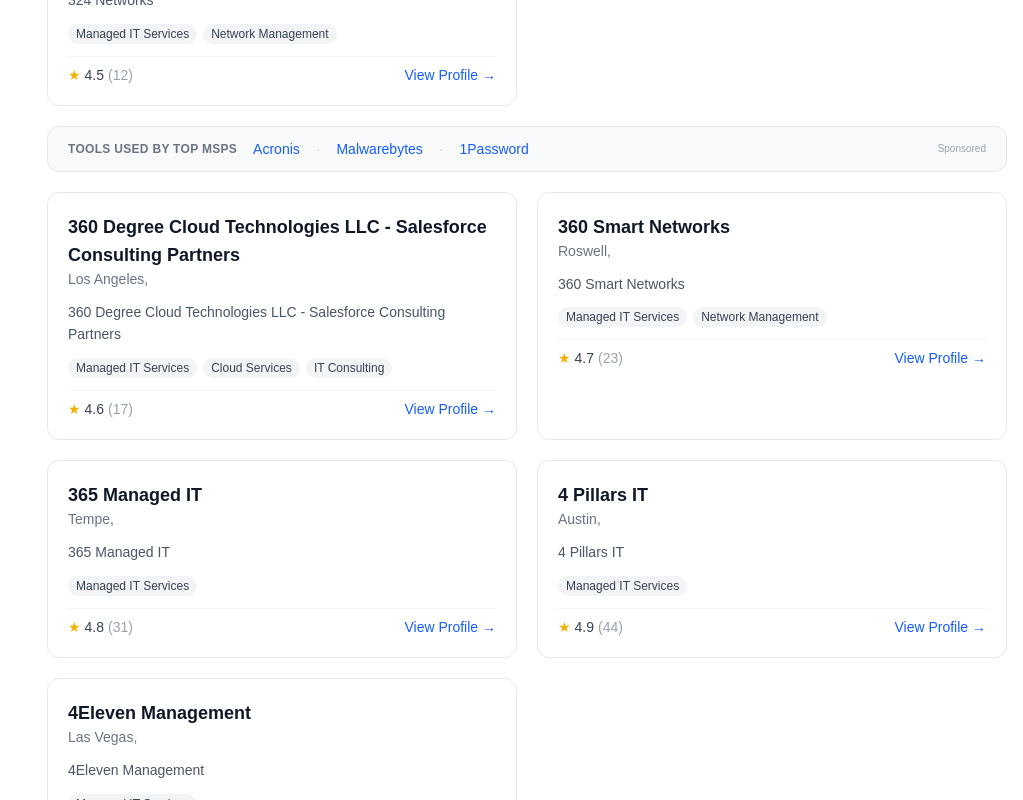
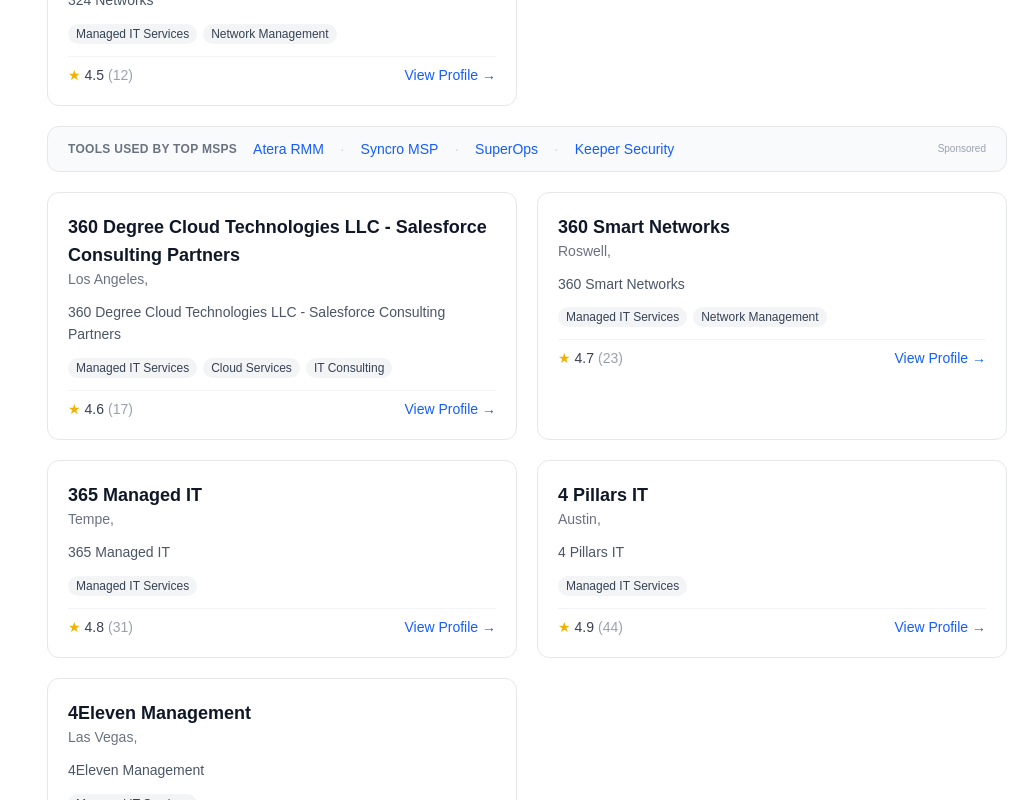
Before and after one commit to cornbluth/mspdirectory, a Next.js app: page /directory in a window 1280 px wide. Shown: the part 1480-2280 px from the top of the page, without its empty margins (257-1280 px from the left). Built offline with nearby package versions, Linux system fonts and the light colour scheme.

Commit message:
update AffiliateCTA: swap in new vendors, remove rejected ones

```diff
--- a/app/page.tsx
+++ b/app/page.tsx
@@ -1,6 +1,7 @@
 import Link from "next/link";
 import { msps, SPECIALTIES } from "@/lib/mock-data";
 import MSPCard from "@/components/MSPCard";
+import AffiliateCTA from "@/components/AffiliateCTA";
 
 export default function HomePage() {
   const featured = msps.filter((m) => m.featured);
@@ -87,6 +88,11 @@
         </div>
       </section>
 
+      {/* Recommended Tools */}
+      <section className="max-w-7xl mx-auto px-4 py-14">
+        <AffiliateCTA />
+      </section>
+
       {/* CTA */}
       <section className="max-w-7xl mx-auto px-4 py-16 text-center">
         <h2 className="text-3xl font-bold text-gray-900 mb-3">Ready to find your MSP?</h2>
--- a/components/AffiliateCTA.tsx
+++ b/components/AffiliateCTA.tsx
@@ -1,174 +1,103 @@
 // Affiliate CTA components — Variant A (sidebar), B (banner), C (grid)
+// To update vendors: edit the VENDORS array only. Set active: false to hide.
 
-// ── Variant A ─────────────────────────────────────────────────────────────────
-// Sidebar widget for /msp/[slug] right column
+interface Vendor {
+  id: string;
+  name: string;
+  description: string;
+  cta: string;
+  href: string;
+  active: boolean;
+}
+
+const VENDORS: Vendor[] = [
+  { id: "acronis", name: "Acronis Cyber Protect", description: "Unified backup & advanced cybersecurity in one platform.", cta: "Try Free", href: "#acronis", active: false },
+  { id: "atera", name: "Atera RMM", description: "All-in-one RMM + PSA. Per-technician pricing, unlimited endpoints.", cta: "Try Free 30 Days", href: "https://www.atera.com/partners/", active: true },
+  { id: "syncro", name: "Syncro MSP", description: "RMM, PSA, and billing in one platform built for MSPs.", cta: "Start Free Trial", href: "https://syncromsp.com/", active: true },
+  { id: "superops", name: "SuperOps", description: "AI-native PSA + RMM built for growth-stage MSPs.", cta: "Book a Demo", href: "https://superops.com/", active: true },
+  { id: "keeper", name: "Keeper Security", description: "Zero-knowledge password management and privileged access for MSPs.", cta: "Get Business Trial", href: "https://www.keepersecurity.com/partners/", active: true },
+  { id: "bitdefender", name: "Bitdefender GravityZone", description: "Enterprise-grade endpoint protection purpose-built for MSPs.", cta: "Become a Partner", href: "https://www.bitdefender.com/business/partner-program/", active: true },
+  { id: "veeam", name: "Veeam", description: "Data protection and ransomware recovery for MSPs.", cta: "Become a Partner", href: "https://www.veeam.com/partnerships/", active: true },
+  { id: "hudu", name: "Hudu", description: "Fast, modern IT documentation built exclusively for MSPs.", cta: "Start Free Trial", href: "https://www.hudu.com/", active: true },
+  { id: "ninjaone", name: "NinjaOne", description: "The #1-rated RMM. Manage, patch, and support every endpoint from one pane.", cta: "Get a Demo", href: "#ninjaone", active: false },
+];
+
+const active = VENDORS.filter((v) => v.active);
+
 export function AffiliateCTASidebar() {
+  const vendors = active.slice(0, 3);
+  if (vendors.length === 0) return null;
   return (
     <div className="bg-white border border-gray-200 rounded-2xl p-5">
-      <h3 className="text-sm font-semibold text-gray-700 uppercase tracking-wide mb-4">
-        Tools top MSPs use
-      </h3>
-
+      <h3 className="text-sm font-semibold text-gray-700 uppercase tracking-wide mb-4">Tools top MSPs use</h3>
       <div className="space-y-3">
-        {/* Acronis */}
-        <div className="relative border border-gray-100 rounded-xl p-3 hover:border-blue-200 transition-colors">
-          <span className="absolute top-2 right-2 text-[9px] text-gray-400 uppercase tracking-wide">
-            Sponsored
-          </span>
-          <p className="font-semibold text-sm text-gray-900 pr-14">Acronis Cyber Protect</p>
-          <p className="text-xs text-gray-500 mt-0.5 mb-2">
-            Unified backup & advanced cybersecurity in one platform.
-          </p>
-          <a
-            href="#acronis"
-            rel="sponsored noopener"
-            className="inline-block text-xs font-semibold text-blue-600 hover:text-blue-700"
-          >
-            Try Free →
-          </a>
-        </div>
-
-        {/* Malwarebytes */}
-        <div className="relative border border-gray-100 rounded-xl p-3 hover:border-blue-200 transition-colors">
-          <span className="absolute top-2 right-2 text-[9px] text-gray-400 uppercase tracking-wide">
-            Sponsored
-          </span>
-          <p className="font-semibold text-sm text-gray-900 pr-14">Malwarebytes for Teams</p>
-          <p className="text-xs text-gray-500 mt-0.5 mb-2">
-            Endpoint protection built for MSPs and SMB clients.
-          </p>
-          <a
-            href="#malwarebytes"
-            rel="sponsored noopener"
-            className="inline-block text-xs font-semibold text-blue-600 hover:text-blue-700"
-          >
-            Try Free →
-          </a>
-        </div>
-
-        {/* 1Password */}
-        <div className="relative border border-gray-100 rounded-xl p-3 hover:border-blue-200 transition-colors">
-          <span className="absolute top-2 right-2 text-[9px] text-gray-400 uppercase tracking-wide">
-            Sponsored
-          </span>
-          <p className="font-semibold text-sm text-gray-900 pr-14">1Password Business</p>
-          <p className="text-xs text-gray-500 mt-0.5 mb-2">
-            Password management and secrets automation for teams.
-          </p>
-          <a
-            href="#1password"
-            rel="sponsored noopener"
-            className="inline-block text-xs font-semibold text-blue-600 hover:text-blue-700"
-          >
-            Try Free →
-          </a>
-        </div>
+        {vendors.map((v) => (
+          <div key={v.id} className="relative border border-gray-100 rounded-xl p-3 hover:border-blue-200 transition-colors">
+            <span className="absolute top-2 right-2 text-[9px] text-gray-400 uppercase tracking-wide">Sponsored</span>
+            <p className="font-semibold text-sm text-gray-900 pr-14">{v.name}</p>
+            <p className="text-xs text-gray-500 mt-0.5 mb-2">{v.description}</p>
+            <a href={v.href} target="_blank" rel="sponsored noopener noreferrer" className="inline-block text-xs font-semibold text-blue-600 hover:text-blue-700">{v.cta} →</a>
+          </div>
+        ))}
       </div>
     </div>
   );
 }
 
-// ── Variant B ─────────────────────────────────────────────────────────────────
-// Horizontal banner that appears every 5th listing card (col-span-full in grid)
 export function AffiliateCTABanner() {
+  const vendors = active.slice(0, 4);
+  if (vendors.length === 0) return null;
   return (
     <div className="col-span-full bg-gray-50 border border-gray-200 rounded-xl px-5 py-3 flex flex-col sm:flex-row sm:items-center gap-2 sm:gap-4">
-      <p className="text-xs font-semibold text-gray-500 uppercase tracking-wide shrink-0">
-        Tools used by top MSPs
-      </p>
+      <p className="text-xs font-semibold text-gray-500 uppercase tracking-wide shrink-0">Tools used by top MSPs</p>
       <div className="flex flex-wrap items-center gap-x-4 gap-y-1 text-sm">
-        <a
-          href="#acronis"
-          rel="sponsored noopener"
-          className="text-blue-600 hover:text-blue-700 hover:underline font-medium"
-        >
-          Acronis
-        </a>
-        <span className="text-gray-300 hidden sm:inline">·</span>
-        <a
-          href="#malwarebytes"
-          rel="sponsored noopener"
-          className="text-blue-600 hover:text-blue-700 hover:underline font-medium"
-        >
-          Malwarebytes
-        </a>
-        <span className="text-gray-300 hidden sm:inline">·</span>
-        <a
-          href="#1password"
-          rel="sponsored noopener"
-          className="text-blue-600 hover:text-blue-700 hover:underline font-medium"
-        >
-          1Password
-        </a>
+        {vendors.map((v, i) => (
+          <span key={v.id} className="flex items-center gap-4">
+            <a href={v.href} target="_blank" rel="sponsored noopener noreferrer" className="text-blue-600 hover:text-blue-700 hover:underline font-medium">{v.name}</a>
+            {i < vendors.length - 1 && <span className="text-gray-300 hidden sm:inline">·</span>}
+          </span>
+        ))}
       </div>
       <span className="text-[10px] text-gray-400 sm:ml-auto shrink-0">Sponsored</span>
     </div>
   );
 }
 
-// ── Variant C ─────────────────────────────────────────────────────────────────
-// Bottom of profile page — 3-column horizontal grid
 export function AffiliateCTAGrid({ mspName }: { mspName: string }) {
+  const vendors = active.slice(0, 3);
+  if (vendors.length === 0) return null;
   return (
     <section className="mt-8">
-      <h2 className="text-xl font-semibold text-gray-900 mb-4">
-        Software used by MSPs like {mspName}
-      </h2>
+      <h2 className="text-xl font-semibold text-gray-900 mb-4">Software used by MSPs like {mspName}</h2>
       <div className="grid grid-cols-1 md:grid-cols-3 gap-4">
-        {/* Acronis */}
-        <div className="relative bg-white border border-gray-200 rounded-2xl p-5 hover:shadow-md transition-shadow">
-          <span className="absolute top-3 right-3 text-[9px] text-gray-400 uppercase tracking-wide">
-            Sponsored
-          </span>
-          <p className="font-semibold text-gray-900 mb-1 pr-16">Acronis Cyber Protect</p>
-          <p className="text-sm text-gray-500 mb-4">
-            Unified backup & advanced cybersecurity in one platform.
-          </p>
-          <a
-            href="#acronis"
-            rel="sponsored noopener"
-            className="inline-block bg-blue-600 text-white text-sm font-semibold px-4 py-2 rounded-lg hover:bg-blue-700 transition-colors"
-          >
-            Try Free →
-          </a>
-        </div>
-
-        {/* Malwarebytes */}
-        <div className="relative bg-white border border-gray-200 rounded-2xl p-5 hover:shadow-md transition-shadow">
-          <span className="absolute top-3 right-3 text-[9px] text-gray-400 uppercase tracking-wide">
-            Sponsored
-          </span>
-          <p className="font-semibold text-gray-900 mb-1 pr-16">Malwarebytes for Teams</p>
-          <p className="text-sm text-gray-500 mb-4">
-            Endpoint protection built for MSPs and SMB clients.
-          </p>
-          <a
-            href="#malwarebytes"
-            rel="sponsored noopener"
-            className="inline-block bg-blue-600 text-white text-sm font-semibold px-4 py-2 rounded-lg hover:bg-blue-700 transition-colors"
-          >
-            Try Free →
-          </a>
-        </div>
-
-        {/* 1Password */}
-        <div className="relative bg-white border border-gray-200 rounded-2xl p-5 hover:shadow-md transition-shadow">
-          <span className="absolute top-3 right-3 text-[9px] text-gray-400 uppercase tracking-wide">
-            Sponsored
-          </span>
-          <p className="font-semibold text-gray-900 mb-1 pr-16">1Password Business</p>
-          <p className="text-sm text-gray-500 mb-4">
-            Password management and secrets automation for teams.
-          </p>
-          <a
-            href="#1password"
-            rel="sponsored noopener"
-            className="inline-block bg-blue-600 text-white text-sm font-semibold px-4 py-2 rounded-lg hover:bg-blue-700 transition-colors"
-          >
-            Try Free →
-          </a>
-        </div>
+        {vendors.map((v) => (
+          <div key={v.id} className="relative bg-white border border-gray-200 rounded-2xl p-5 hover:shadow-md transition-shadow">
+            <span className="absolute top-3 right-3 text-[9px] text-gray-400 uppercase tracking-wide">Sponsored</span>
+            <p className="font-semibold text-gray-900 mb-1 pr-16">{v.name}</p>
+            <p className="text-sm text-gray-500 mb-4">{v.description}</p>
+            <a href={v.href} target="_blank" rel="sponsored noopener noreferrer" className="inline-block bg-blue-600 text-white text-sm font-semibold px-4 py-2 rounded-lg hover:bg-blue-700 transition-colors">{v.cta} →</a>
+          </div>
+        ))}
       </div>
     </section>
   );
 }
+
+export default function AffiliateCTA({ className = "" }: { className?: string }) {
+  if (active.length === 0) return null;
+  return (
+    <section className={`my-8 ${className}`}>
+      <h2 className="text-lg font-semibold text-gray-700 mb-4 tracking-tight">Recommended Tools for MSPs</h2>
+      <div className="grid gap-4 sm:grid-cols-2 lg:grid-cols-3">
+        {active.map((v) => (
+          <div key={v.id} className="flex flex-col rounded-xl border border-gray-200 bg-white p-5 hover:shadow-md transition-shadow">
+            <p className="font-semibold text-gray-900 text-base mb-1">{v.name}</p>
+            <p className="text-sm text-gray-600 flex-1 mb-4 leading-relaxed">{v.description}</p>
+            <a href={v.href} target="_blank" rel="sponsored noopener noreferrer" className="self-start inline-flex items-center gap-1.5 rounded-lg px-4 py-2 text-sm font-medium bg-blue-600 text-white hover:bg-blue-700 transition-colors">{v.cta}</a>
+          </div>
+        ))}
+      </div>
+      <p className="mt-4 text-xs text-gray-400">Some links on this page are affiliate links. We may earn a commission at no extra cost to you.</p>
+    </section>
+  );
+}
```
